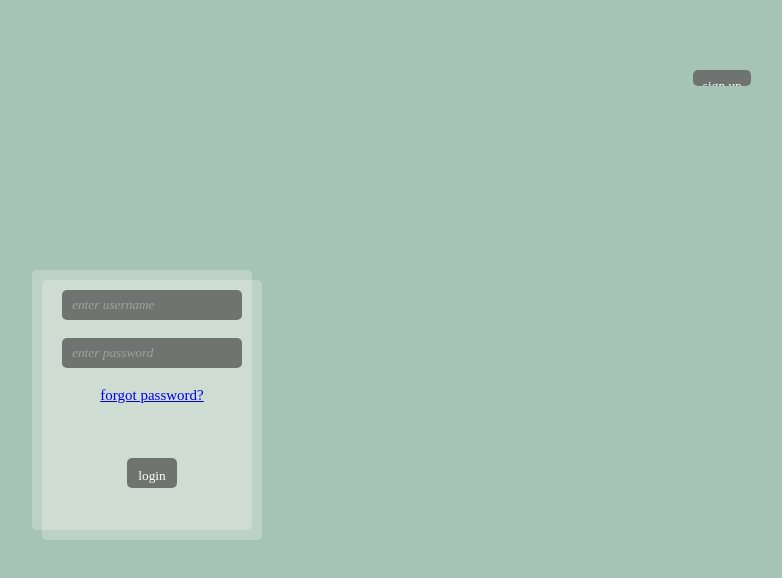
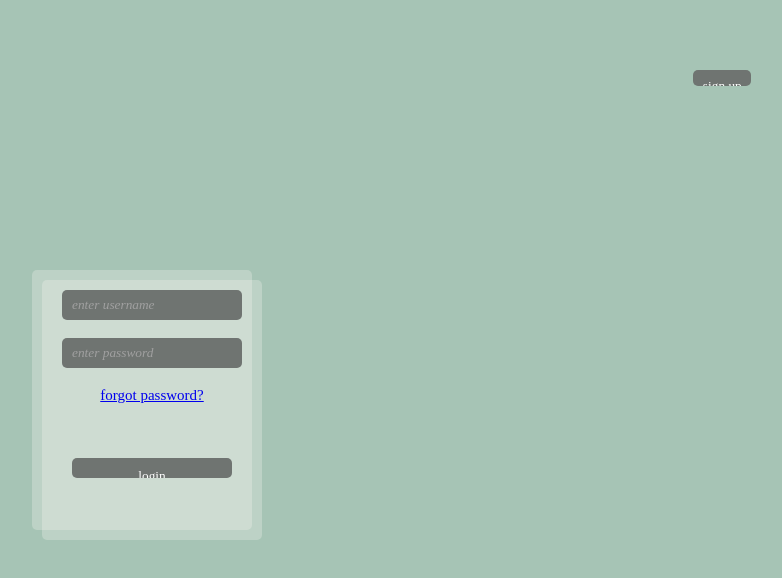
Before and after one commit to maneetbachu13/SimilarImageFinder, a plain HTML site: page similerimage.html in a window 1280 px wide. Shown: the whole page, without its empty margins (498-1280 px from the left). Drawn offline with Linux system fonts and the light colour scheme.

Commit message:
Update similerimage.html

```diff
--- a/similerimage.html
+++ b/similerimage.html
@@ -81,7 +81,7 @@ input::placeholder {
                         <input type="text" name="username" placeholder="enter username" name="t1" required><br><br>
                         <input type="password" name="password" placeholder="enter password" name="t2"required><br><br>
                         <a href="fp.html" id="fp">forgot password?</a><br><br><br><br>
-                            <input type="submit" value="login" style="width: 50px;height: 30px">
+                            <input type="submit" value="login">
                     </form>
                         </div>
                 </div>
```
